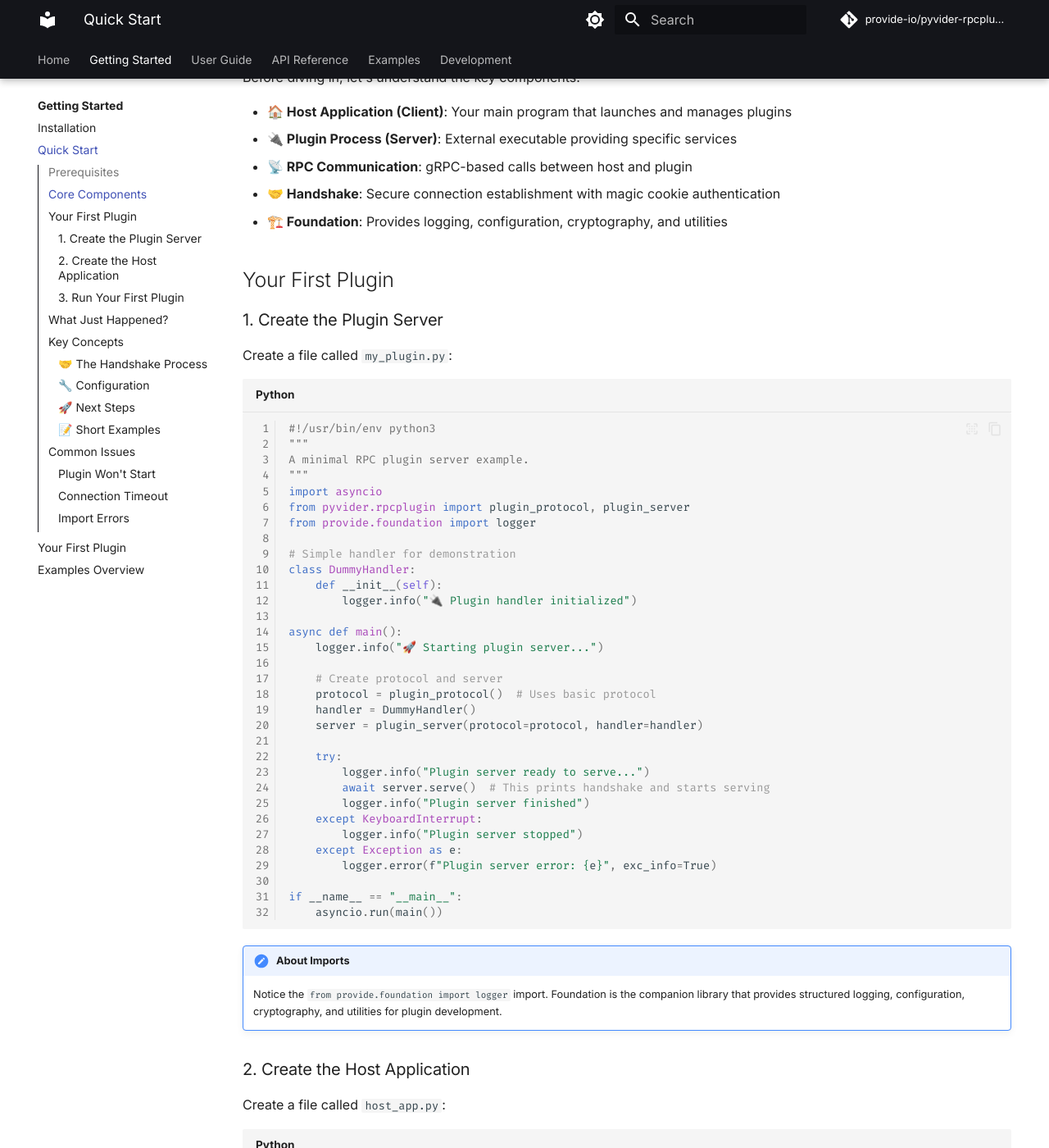
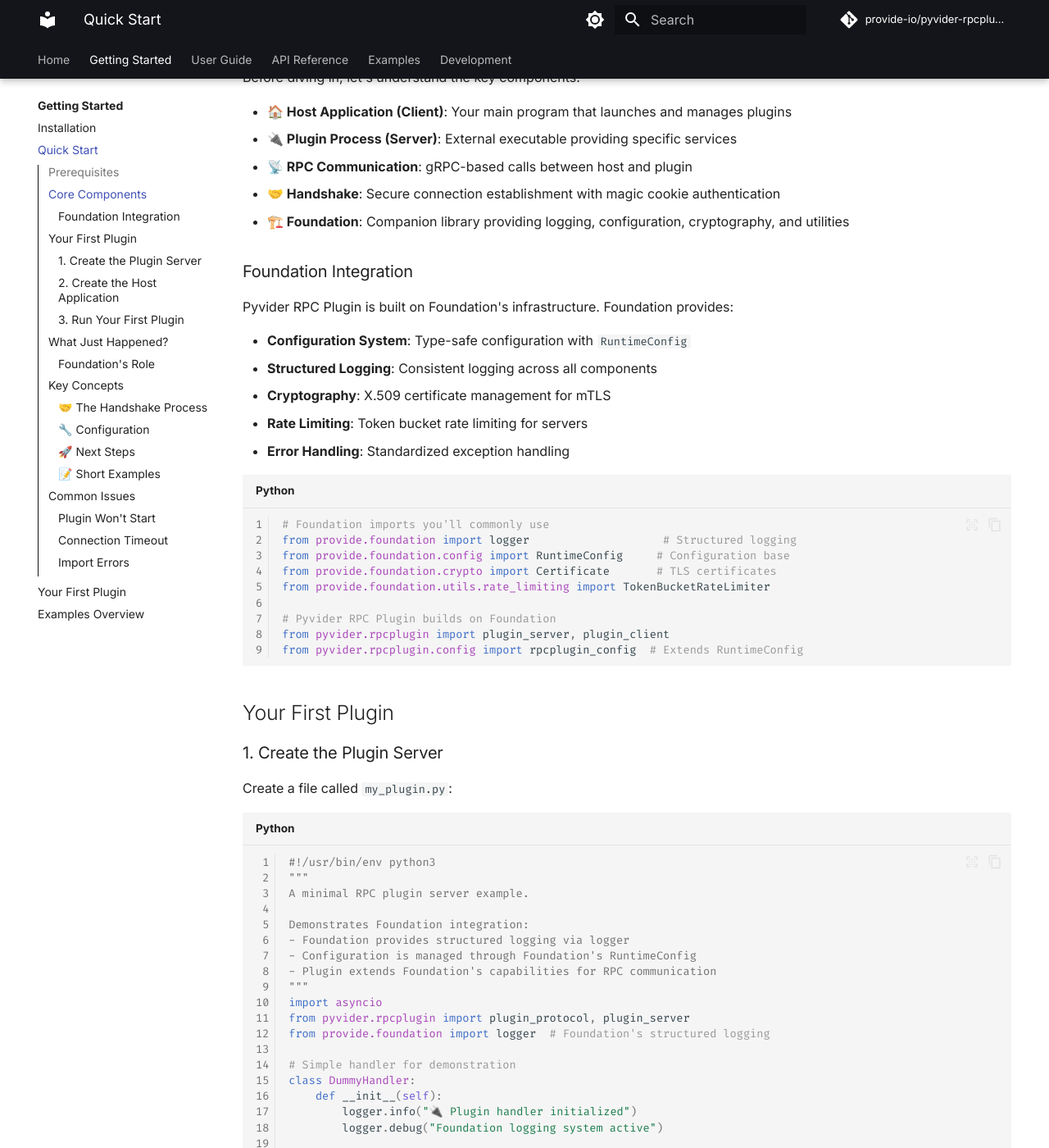
Before and after one commit to provide-io/pyvider-rpcplugin, an MkDocs documentation site: the page built from docs/getting-started/quick-start.md, in a window 1280 px wide and 1400 px high, scrolled down 479 px. Shown: the whole window at 82% size. Built offline with MkDocs 1.6.1 and Material for MkDocs 9.7.7, drawn with Linux system fonts in a browser that asks for light colours; comment, search, counter and statistics services are not loaded; the version menu is left out; some of the changed text lies outside the part shown.

Commit message:
🔼⚙️ [skip ci] auto-commit

````diff
--- a/docs/getting-started/quick-start.md
+++ b/docs/getting-started/quick-start.md
@@ -15,7 +15,29 @@ Before diving in, let's understand the key components:
 - **🔌 Plugin Process (Server)**: External executable providing specific services
 - **📡 RPC Communication**: gRPC-based calls between host and plugin
 - **🤝 Handshake**: Secure connection establishment with magic cookie authentication
-- **🏗️ Foundation**: Provides logging, configuration, cryptography, and utilities
+- **🏗️ Foundation**: Companion library providing logging, configuration, cryptography, and utilities
+
+### Foundation Integration
+
+Pyvider RPC Plugin is built on Foundation's infrastructure. Foundation provides:
+
+- **Configuration System**: Type-safe configuration with `RuntimeConfig`
+- **Structured Logging**: Consistent logging across all components
+- **Cryptography**: X.509 certificate management for mTLS
+- **Rate Limiting**: Token bucket rate limiting for servers
+- **Error Handling**: Standardized exception handling
+
+```python
+# Foundation imports you'll commonly use
+from provide.foundation import logger                    # Structured logging
+from provide.foundation.config import RuntimeConfig     # Configuration base
+from provide.foundation.crypto import Certificate       # TLS certificates
+from provide.foundation.utils.rate_limiting import TokenBucketRateLimiter
+
+# Pyvider RPC Plugin builds on Foundation
+from pyvider.rpcplugin import plugin_server, plugin_client
+from pyvider.rpcplugin.config import rpcplugin_config  # Extends RuntimeConfig
+```
 
 ## Your First Plugin
 
@@ -27,15 +49,21 @@ Create a file called `my_plugin.py`:
 #!/usr/bin/env python3
 """
 A minimal RPC plugin server example.
+
+Demonstrates Foundation integration:
+- Foundation provides structured logging via logger
+- Configuration is managed through Foundation's RuntimeConfig
+- Plugin extends Foundation's capabilities for RPC communication
 """
 import asyncio
 from pyvider.rpcplugin import plugin_protocol, plugin_server
-from provide.foundation import logger
+from provide.foundation import logger  # Foundation's structured logging
 
 # Simple handler for demonstration
 class DummyHandler:
     def __init__(self):
         logger.info("🔌 Plugin handler initialized")
+        logger.debug("Foundation logging system active")
 
 async def main():
     logger.info("🚀 Starting plugin server...")
@@ -69,13 +97,18 @@ Create a file called `host_app.py`:
 #!/usr/bin/env python3
 """
 Host application that launches and connects to a plugin.
+
+Demonstrates Foundation integration:
+- Uses Foundation's logger for consistent output
+- Configuration is automatically loaded from environment
+- Error handling follows Foundation patterns
 """
 import asyncio
 import sys
 from pathlib import Path
 from pyvider.rpcplugin import plugin_client
 from pyvider.rpcplugin.exception import RPCPluginError
-from provide.foundation import logger
+from provide.foundation import logger  # Foundation's structured logging
 
 async def main():
     logger.info("🚀 Starting host application...")
@@ -140,11 +173,19 @@ You should see output like:
 
 ## What Just Happened?
 
-1. **Plugin Launch**: The host application spawned `my_plugin.py` as a subprocess
-2. **Handshake**: Plugin server printed connection details to stdout
-3. **Connection**: Host application parsed handshake and established gRPC channel
-4. **Communication**: Both processes are now connected via RPC (ready for method calls)
-5. **Cleanup**: Host gracefully shut down the connection and plugin process
+1. **Foundation Bootstrap**: Foundation's logging and configuration systems initialized
+2. **Plugin Launch**: The host application spawned `my_plugin.py` as a subprocess
+3. **Handshake**: Plugin server printed connection details to stdout using Foundation logging
+4. **Connection**: Host application parsed handshake and established gRPC channel
+5. **Communication**: Both processes are now connected via RPC (ready for method calls)
+6. **Cleanup**: Host gracefully shut down the connection and plugin process
+
+### Foundation's Role
+
+- **Logging**: All log messages use Foundation's structured logging format
+- **Configuration**: Environment variables automatically loaded via Foundation's config system
+- **Transport**: Connection management follows Foundation's patterns
+- **Error Handling**: Exceptions use Foundation's standardized error types
 
 ## Key Concepts
 
````
Also changed, not shown: docs/api/index.md (+39 -13 lines), docs/examples/index.md (+3 -2 lines), docs/getting-started/first-plugin.md (+4 -4 lines).
